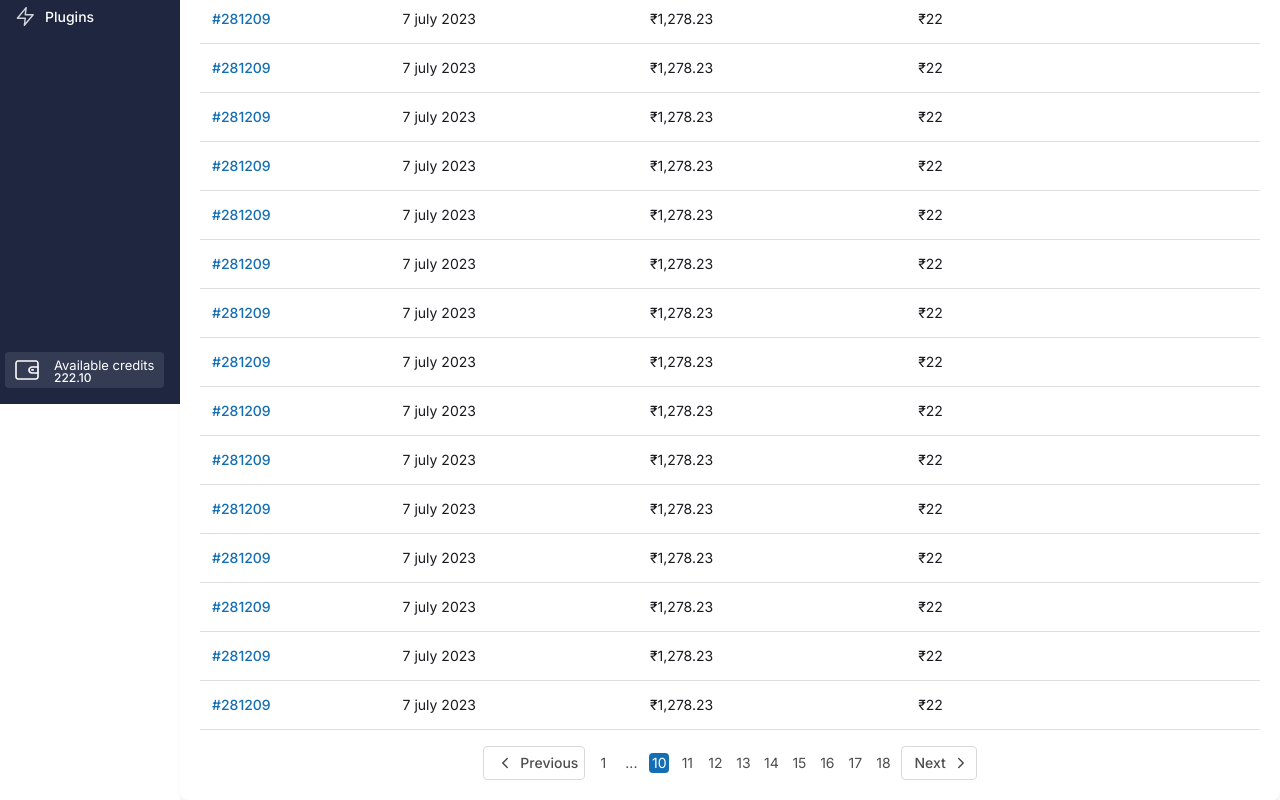
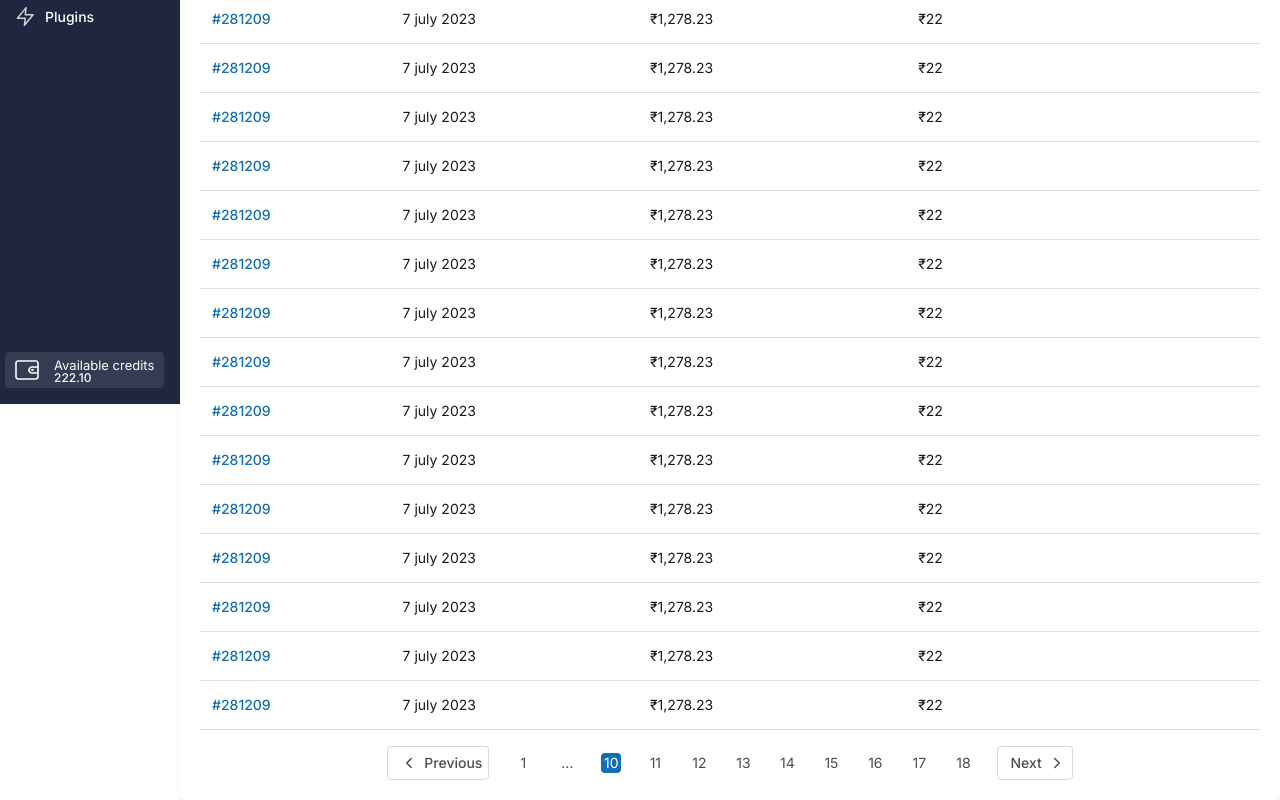
Before and after one commit to Abhay5855/Payment-assignment, a React (Vite) app: page / in a window 1280 px wide. Shown: the part 396-1196 px from the top of the page. Built offline with nearby package versions, Linux system fonts and the light colour scheme.

Commit message:
fix: space in the number of pagination

```diff
--- a/src/base/Pagination.css
+++ b/src/base/Pagination.css
@@ -1,6 +1,6 @@
 .pagination {
   display: flex;
-  gap: 8px;
+  gap: 24px;
   justify-content: center;
   align-items: center;
   flex-wrap: wrap;
```
